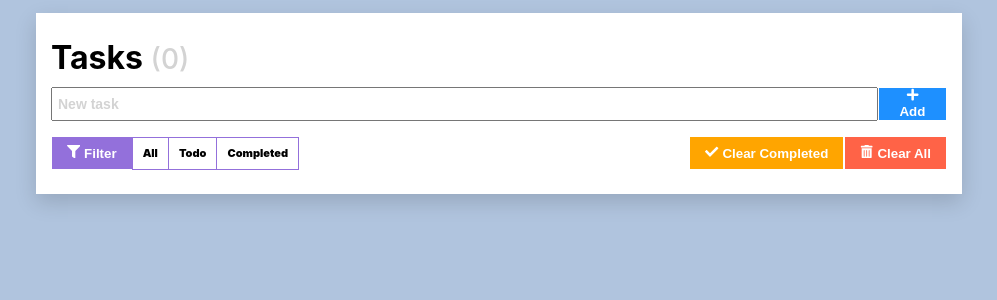
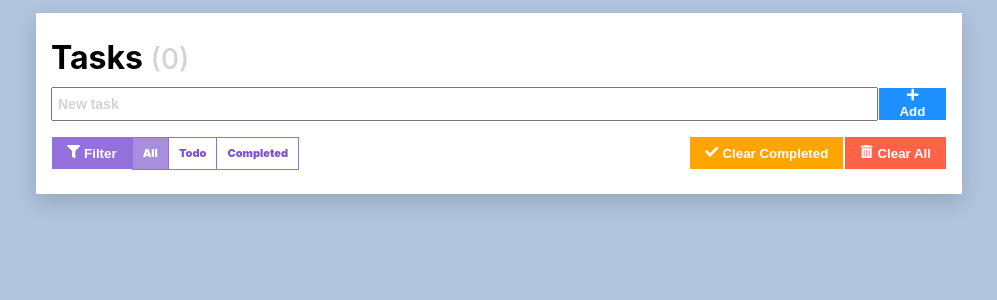
Before and after one commit to SEOMINJUUU/React-Todo-list, a React (Create React App) app: page / in a window 1280 px wide. Both pictures are taken after a click on the button "Filter". Shown: the top 300 px of the page, without its empty margins (156-1153 px from the left). Built offline with nearby package versions, Linux system fonts and the light colour scheme.

Commit message:
filter css

```diff
--- a/src/App.css
+++ b/src/App.css
@@ -74,7 +74,6 @@ input::placeholder {
 }
 
 #control ul {
-  display: inline-block;
   margin: 0 0 0 -1px;
   padding: 0;
 }
@@ -86,6 +85,25 @@ input::placeholder {
   padding: 8.5px 10px;
   font-size: 11px;
   font-weight: 900;
+  border: 1px solid mediumpurple;
+}
+
+.hide {
+  display: none;
+}
+
+.show-inline-block {
+  display: inline-block;
+}
+
+.filter-on {
+  color: white;
+  background-color: rgb(168, 142, 221);
+}
+
+.filter-off {
+  color: rgb(125, 84, 206);
+  background-color: transparent;
   border: 1px solid mediumpurple;
 }
 
--- a/src/components/Control.js
+++ b/src/components/Control.js
@@ -2,31 +2,59 @@ import React from 'react'
 import { FaFilter, FaTrashAlt, FaCheck } from 'react-icons/fa'
 
 class Control extends React.Component {
+  constructor (props) {
+    super(props)
+    this.state = {
+      filter: 'all',
+      hidden: true
+    }
+  }
+
   handleClick = (e) => {
     const { onFilter } = this.props
-    const filter = e.target.id
-    onFilter(filter)
+
+    onFilter(e.target.id)
+    this.setState({
+      filter: e.target.id
+    })
   }
 
   render () {
+    const { filter, hidden } = this.state
     const { onRemoveAll, onCompleted } = this.props
     const { handleClick } = this
+
     return (
       <div id='control'>
         <button
-          className='btn btn-purple'>
+          className='btn btn-purple'
+          onClick={() => this.setState(prevState => ({
+            hidden: !prevState.hidden
+          }))}>
           <FaFilter /> Filter
         </button>
-        <ul>
-          <li id='all' onClick={handleClick}> All </li>
-          <li id='todo' onClick={handleClick}> Todo </li>
-          <li id='completed' onClick={handleClick}>Completed</li>
+
+        <ul className={hidden ? 'hide' : 'show-inline-block'}>
+          <li
+            id='all'
+            className={filter === 'all' ? 'filter-on' : 'filter-off'}
+            onClick={handleClick}> All </li>
+          <li
+            id='todo'
+            className={filter === 'todo' ? 'filter-on' : 'filter-off'}
+            onClick={handleClick}> Todo </li>
+          <li
+            id='completed'
+            className={filter === 'completed' ? 'filter-on' : 'filter-off'}
+            onClick={handleClick}>Completed</li>
         </ul>
+
         <button
           className='btn btn-red'
           onClick={onRemoveAll}>
           <FaTrashAlt /> Clear All
         </button>
+
         <button
           className='btn btn-orange'
           onClick={onCompleted}>
```
